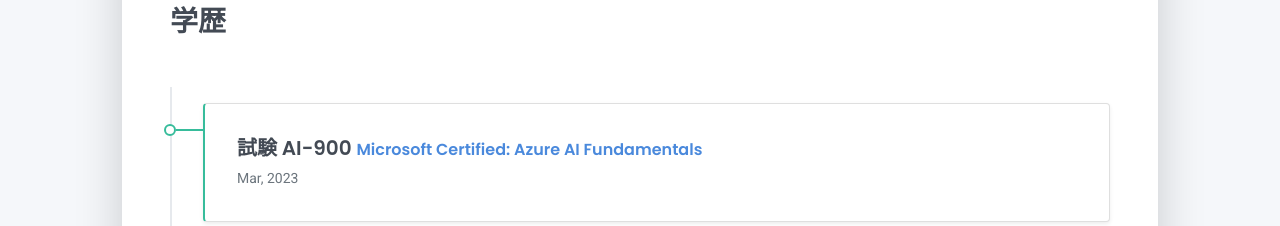
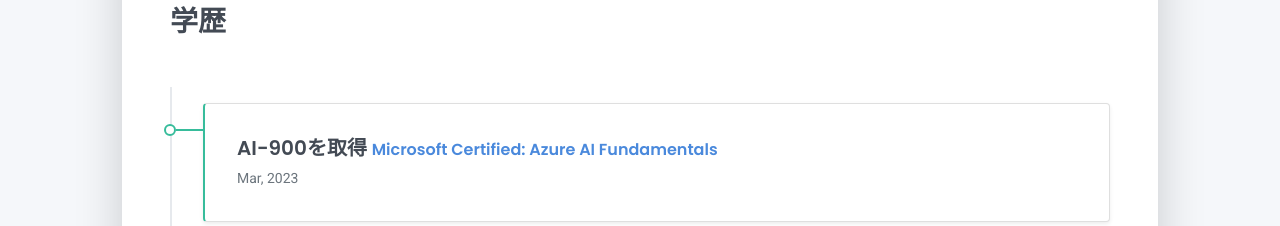
Before and after one commit to Naz9898/MyCV, a plain HTML site: page japanese.html in a window 1280 px wide. Shown: the part 1740-1966 px from the top of the page. Drawn offline with Linux system fonts and the light colour scheme.

Commit message:
Grammar fix

```diff
--- a/japanese.html
+++ b/japanese.html
@@ -235,7 +235,7 @@
       <div class="timeline">
         <div class="timeline-card timeline-card-success card shadow-sm">
           <div class="card-body">
-            <div class="h5 mb-1">試験 AI-900 <span class="text-muted h6"> <a href="https://www.credly.com/badges/d02c15dc-dfcb-4932-a9a5-42258c6da324/linked_in_profile2">Microsoft Certified: Azure AI Fundamentals</a> </span></div>
+            <div class="h5 mb-1">AI-900を取得 <span class="text-muted h6"> <a href="https://www.credly.com/badges/d02c15dc-dfcb-4932-a9a5-42258c6da324/linked_in_profile2">Microsoft Certified: Azure AI Fundamentals</a> </span></div>
             <div class="text-muted text-small">Mar, 2023</div>
 
             <!-- <div>Data Science & Engineering path, centered on the management, analysis, and visualization of massive amounts of digital data for artificial intelligence, data analytics, or visual computing </div>
```
